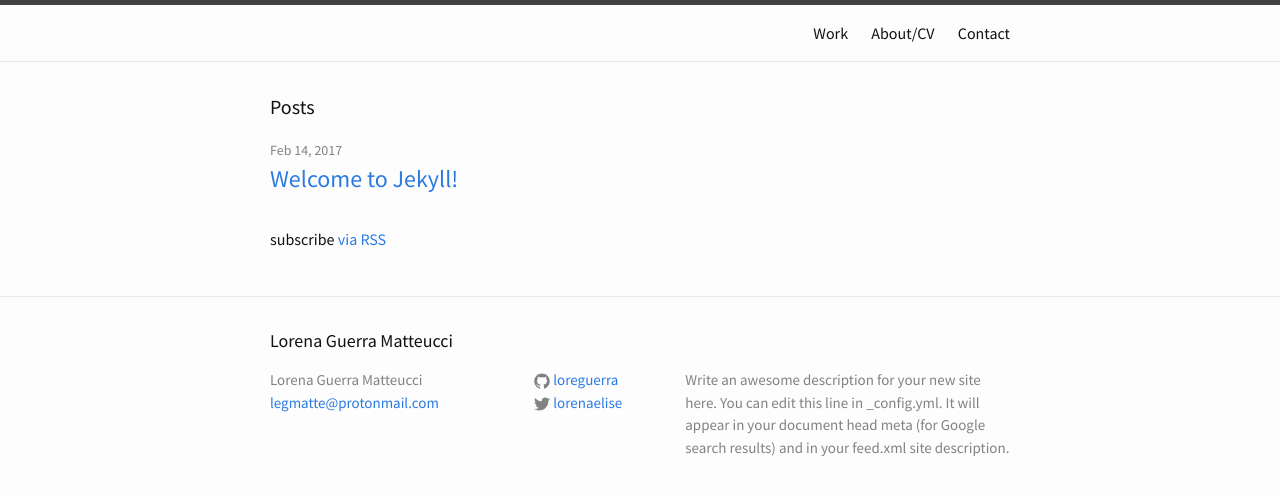
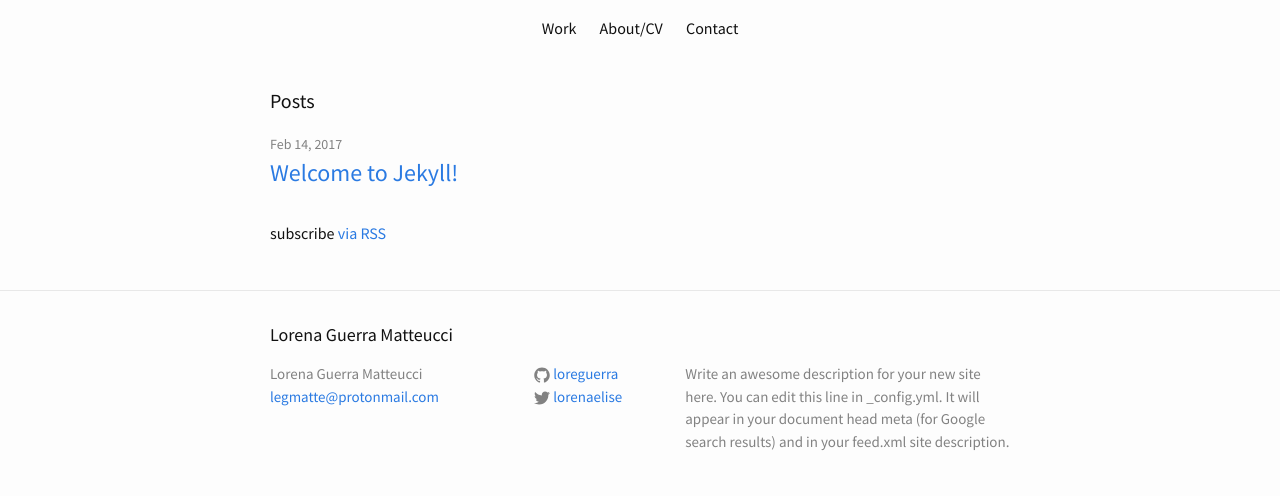
Before and after one commit to loreguerra/portfolio, a Jekyll site: the page built from index.md, in a window 1280 px wide. Shown: the top 496 px of the page. Built offline with Jekyll 4.4.1, drawn with Linux system fonts in a browser that asks for light colours.

Commit message:
change nav alignment, remove top border

```diff
--- a/_sass/minima/_layout.scss
+++ b/_sass/minima/_layout.scss
@@ -2,8 +2,6 @@
  * Site header
  */
 .site-header {
-  border-top: 5px solid $grey-color-dark;
-  border-bottom: 1px solid $grey-color-light;
   min-height: 56px;
 
   // Positioning context for the mobile navigation icon
@@ -25,7 +23,7 @@
 }
 
 .site-nav {
-  float: right;
+  text-align: center;
   line-height: 56px;
 
   .menu-icon {
```
